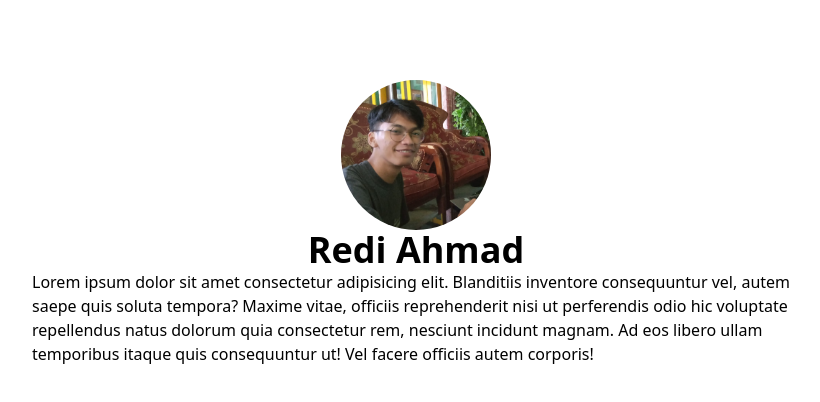
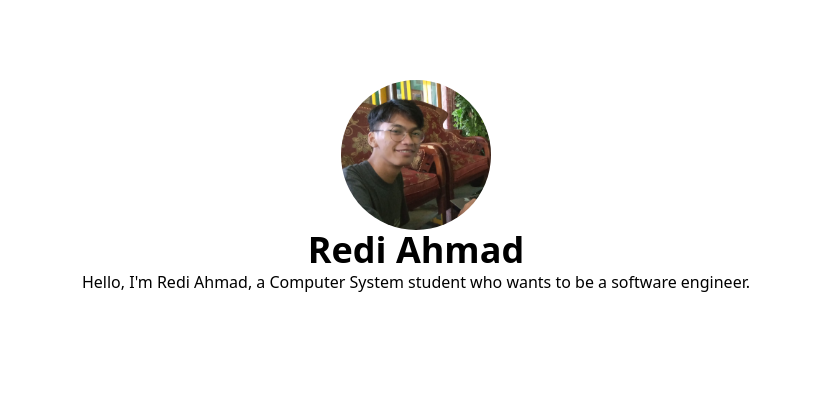
Before and after one commit to rediahmds/scratch-blog-nextjs, a Next.js app: page / in a window 1280 px wide. Shown: the top 402 px of the page, without its empty margins (224-1044 px from the left). Built offline with nearby package versions, Linux system fonts and the light colour scheme.

Commit message:
hardcode owner description

```diff
--- a/pages/index.tsx
+++ b/pages/index.tsx
@@ -3,19 +3,13 @@ import Head from 'next/head';
 import Layout from '@/components/Layout';
 
 export default function Home() {
+  const ownerDescription = `Hello, I'm Redi Ahmad, a Computer System student who wants to be a software engineer.`;
   return (
     <Layout home>
       <Head>
         <title>Reday Blogs</title>
       </Head>
-      <p>
-        Lorem ipsum dolor sit amet consectetur adipisicing elit. Blanditiis
-        inventore consequuntur vel, autem saepe quis soluta tempora? Maxime
-        vitae, officiis reprehenderit nisi ut perferendis odio hic voluptate
-        repellendus natus dolorum quia consectetur rem, nesciunt incidunt
-        magnam. Ad eos libero ullam temporibus itaque quis consequuntur ut! Vel
-        facere officiis autem corporis!
-      </p>
+      <p>{ownerDescription}</p>
     </Layout>
   );
 }
```
